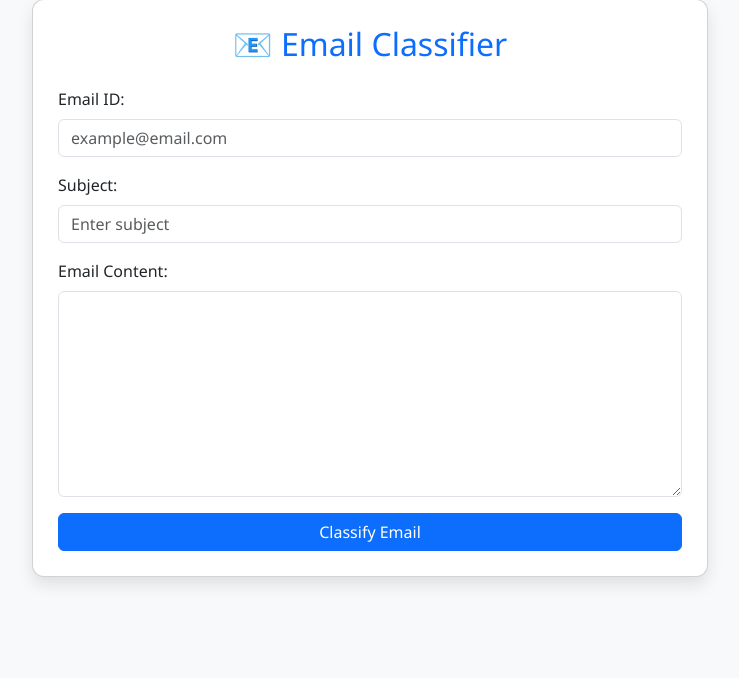
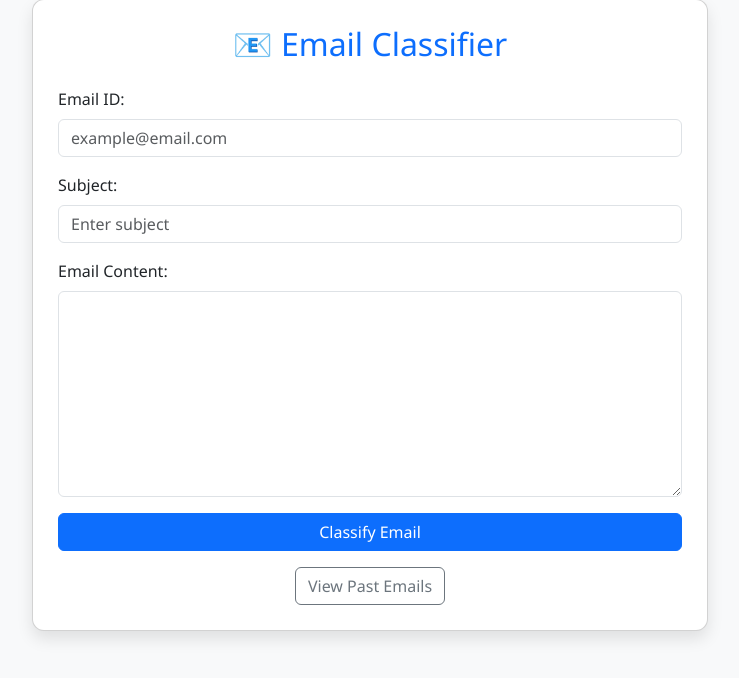
Before and after one commit to THEAPANTHAKI/email_classifier, a Flask app: page / in a window 1280 px wide. Shown: the part 71-749 px from the top of the page, without its empty margins (270-1009 px from the left). Run offline with Flask 3, Linux system fonts and the light colour scheme.

Commit message:
Updated: Full email classifier with subject, email ID, UI, and logs

```diff
--- a/templates/index.html
+++ b/templates/index.html
@@ -50,6 +50,10 @@
                     <strong>Predicted Category:</strong> {{ category }}
                 </div>
             {% endif %}
+
+            <div class="text-center mt-3">
+                <a href="/logs" class="btn btn-outline-secondary">View Past Emails</a>
+            </div>
         </div>
     </div>
 </body>
```
Also changed, not shown: app.py (+4 -6 lines).
